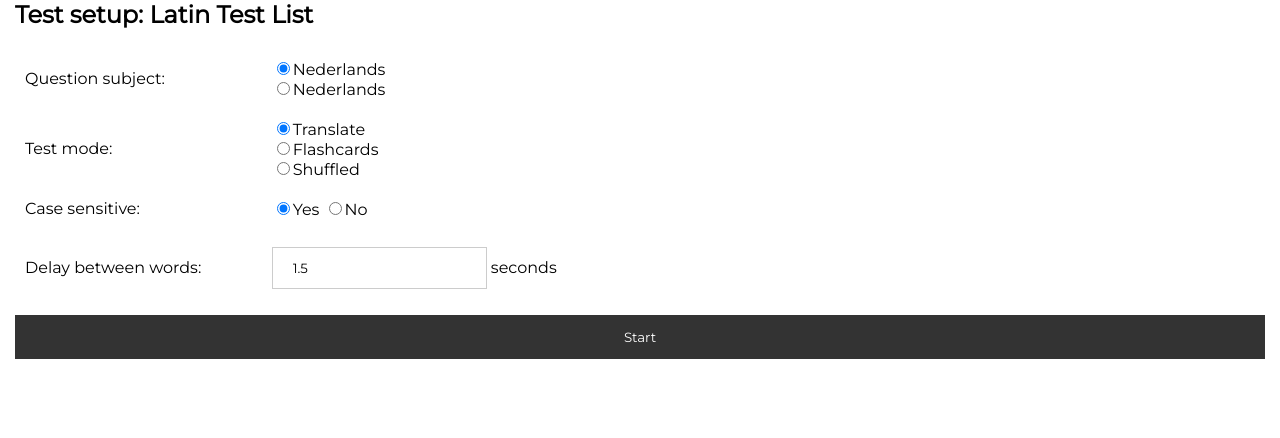
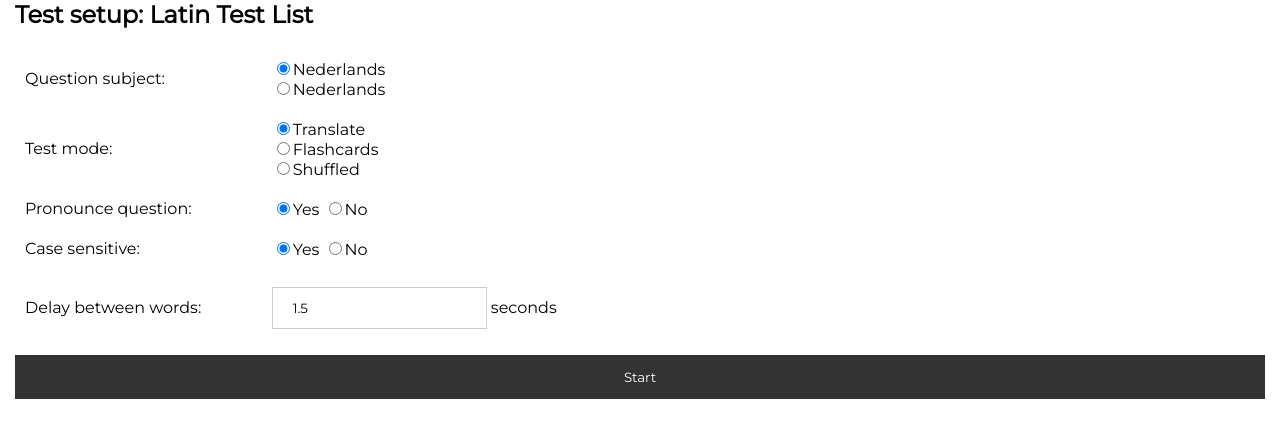
Before and after one commit to RafayelGardishyan/Schoolar, a Django app: page /app/test/4 in a window 1280 px wide. Shown: the part 141-579 px from the top of the page. Run offline with Django 3.2, Linux system fonts and the light colour scheme; a user stored in the database is signed in; data comes from the database, SQL or seed files in the repository.

Commit message:
Added text to speech support setings in test setup

```diff
--- a/learnit/static/js/test_module.js
+++ b/learnit/static/js/test_module.js
@@ -107,7 +107,7 @@ function setWord(word) {
 
     document.getElementById("input_box").value = "";
 
-    if ('speechSynthesis' in window) {
+    if ('speechSynthesis' in window && settings.tts_enabled === "yes") {
         let msg;
         if (settings.question_subject === "question") {
             msg = new SpeechSynthesisUtterance(word.question);
--- a/learnit/views.py
+++ b/learnit/views.py
@@ -235,6 +235,7 @@ def test(request, list_id):
         'mode': request.POST["test_mode"],
         'delay': float(request.POST["delay"])*1000,
         'case_sensitive': request.POST['case_sensitive'],
+        'tts_enabled': request.POST['tts'],
         'tts_lang': lang
     }
 
--- a/templates/app/test_setup.html
+++ b/templates/app/test_setup.html
@@ -31,6 +31,13 @@
                 </td>
             </tr>
             <tr>
+                <td>Pronounce question:</td>
+                <td>
+                    <input type="radio" name="tts" value="yes" checked="checked">Yes
+                    <input type="radio" name="tts" value="no">No
+                </td>
+            </tr>
+            <tr>
                 <td>Case sensitive:</td>
                 <td>
                     <input type="radio" name="case_sensitive" value="yes" checked="checked">Yes
```
